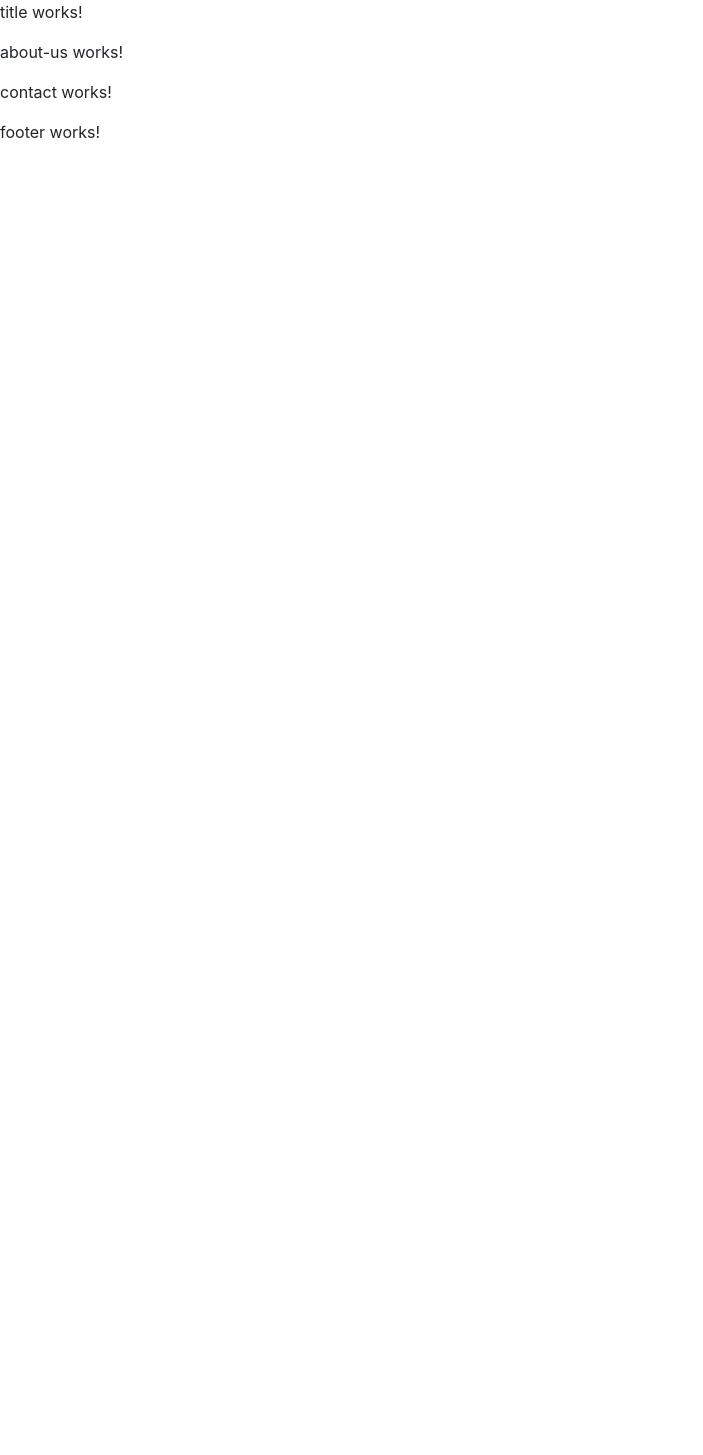
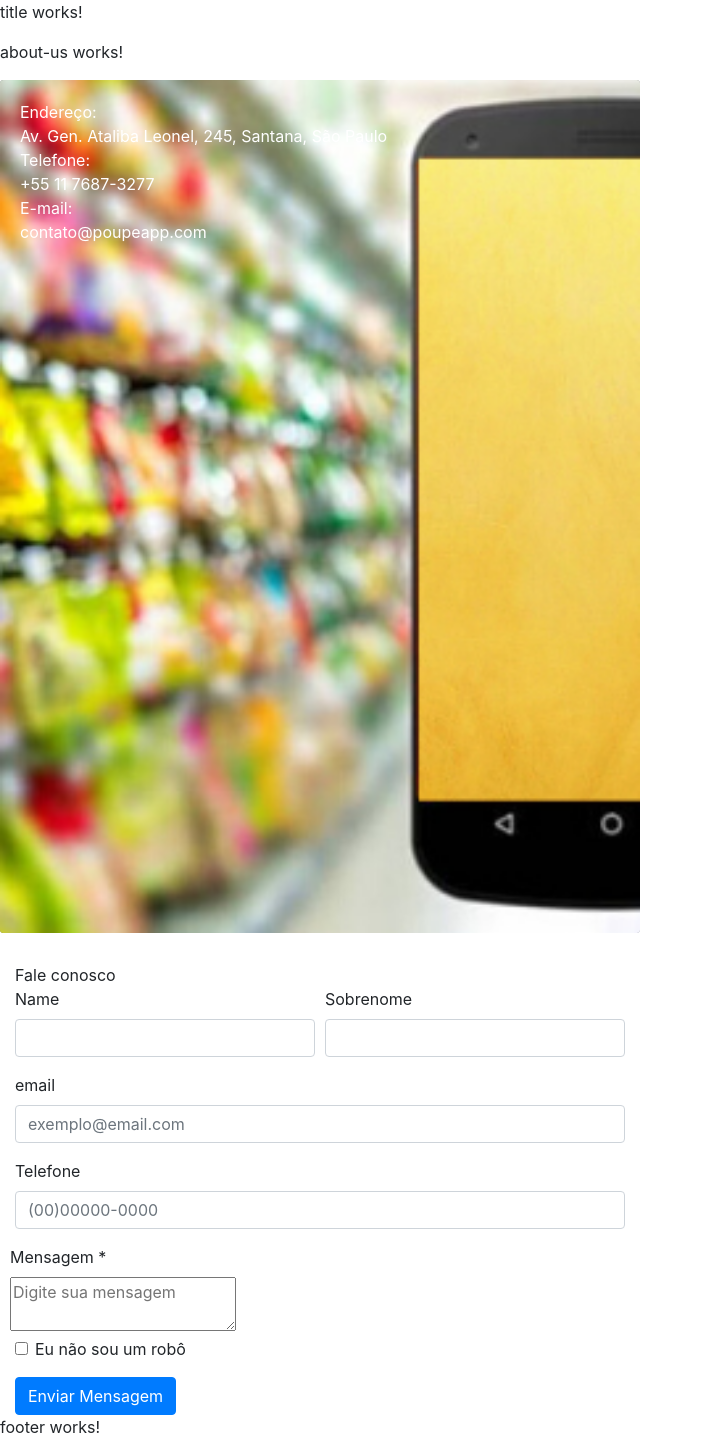
Before and after one commit to lucsaugusto/PoupeApp---projeto, an Angular app in the folder poupe-app/: page / in a window 1280 px wide. Shown: the whole page, without its empty margins (0-703 px from the left). Before the commit the page ends 800 px from the top, so only its background shows below. Built offline with nearby package versions, Linux system fonts and the light colour scheme.

Commit message:
Matheus Contato

```diff
--- a/poupe-app/src/app/component/contact/contact.component.css
+++ b/poupe-app/src/app/component/contact/contact.component.css
@@ -0,0 +1,20 @@
+.card {
+    width: 50%;
+    padding: 0px 0px 0px 0px;
+    background-repeat: no-repeat;
+    background-size: cover;
+    background-position: left;
+    position: relative;
+    z-index: 1;
+    border: 5px;
+}
+.body {
+    width: 50%;
+    padding: 30px 15px 0px 15px;
+    background-repeat: no-repeat;
+    background-size: cover;
+    background-position: right;
+    position: relative;
+    z-index: 1;
+    border: 5px;
+}
--- a/poupe-app/src/app/component/contact/contact.component.html
+++ b/poupe-app/src/app/component/contact/contact.component.html
@@ -1 +1,98 @@
-<p>contact works!</p>
+<form>
+    <div class="card bg-dark text-white">
+        <img src="./../../../assets/image-contact.png" class="card-img" alt="...">
+        <div class="card-img-overlay">
+            <div class="flex-col size2">
+                <span class="txt1 p-b-20">
+                    Endereço:
+                </span>
+                <br>
+
+                <span class="txt2">
+                    Av. Gen. Ataliba Leonel, 245, Santana, São Paulo
+                </span>
+                <br>
+                <span class="txt1 p-b-20">
+                    Telefone:
+                </span>
+                <br>
+                <span class="txt3">
+                    +55 11 7687-3277
+                </span>
+                <br>
+                <span class="txt1 p-b-20">
+                    E-mail:
+                </span>
+                <br>
+                <span class="txt3">
+                    contato@poupeapp.com
+                </span>
+            </div>
+        </div>
+
+        <div class="dis-flex size1 p-b-47">
+            <div class="txt1 p-r-25">
+                <span class="lnr lnr-phone-handset"></span>
+            </div>
+
+
+        </div>
+
+        <div class="dis-flex size1 p-b-47">
+            <div class="txt1 p-r-25">
+                <span class="lnr lnr-envelope"></span>
+            </div>
+
+
+        </div>
+    </div>
+    <div class="body">
+        <div class="container-contact100">
+            <div class="wrap-contact100">
+                <form class="contact100-form validate-form">
+                    <span class="contact100-form-title">
+                        Fale conosco
+                    </span>
+
+
+                    <div class="form-row">
+                        <div class="form-group col-md-6">
+                            <label for="inputEmail4">Name</label>
+                            <input type="name" class="form-control" id="inputName">
+                        </div>
+                        <div class="form-group col-md-6">
+                            <label for="inputSobrenome4">Sobrenome</label>
+                            <input type="Sobrenome" class="form-control" id="inputSobrenome">
+                        </div>
+                    </div>
+                    <div class="form-group">
+                        <label for="inputemail">email</label>
+                        <input type="text" class="form-control" id="inputemail" placeholder="exemplo@email.com">
+                    </div>
+                    <div class="form-group">
+                        <label for="inputTelefone">Telefone</label>
+                        <input type="text" class="form-control" id="inputTelefone" placeholder="(00)00000-0000">
+                    </div>
+                    <div class="form-row">
+                        <div class="form-group col-md-6" class="wrap-input100 validate-input"
+                            data-validate="Mensagem é necessária.">
+                            <label class="label-input100" for="message">Mensagem *</label> <br />
+
+                            <textarea id="message" class="input100" name="message"
+                                placeholder="Digite sua mensagem"></textarea>
+                        </div>
+
+
+                    </div>
+                    <div class="form-group">
+                        <div class="form-check">
+                            <input class="form-check-input" type="checkbox" id="gridCheck">
+                            <label class="form-check-label" for="gridCheck">
+                                Eu não sou um robô
+                            </label>
+                        </div>
+                    </div>
+                    <button type="submit" class="btn btn-primary">Enviar Mensagem</button>
+                </form>
+
+            </div>
--- a/poupe-app/src/index.html
+++ b/poupe-app/src/index.html
@@ -15,16 +15,6 @@
 <body>
   <app-root></app-root>
 
-  <script src="https://code.jquery.com/jquery-3.4.1.slim.min.js"
-    integrity="sha384-J6qa4849blE2+poT4WnyKhv5vZF5SrPo0iEjwBvKU7imGFAV0wwj1yYfoRSJoZ+n"
-    crossorigin="anonymous"></script>
-  <script src="https://cdn.jsdelivr.net/npm/popper.js@1.16.0/dist/umd/popper.min.js"
-    integrity="sha384-Q6E9RHvbIyZFJoft+2mJbHaEWldlvI9IOYy5n3zV9zzTtmI3UksdQRVvoxMfooAo"
-    crossorigin="anonymous"></script>
-  <script src="https://stackpath.bootstrapcdn.com/bootstrap/4.4.1/js/bootstrap.min.js"
-    integrity="sha384-wfSDF2E50Y2D1uUdj0O3uMBJnjuUD4Ih7YwaYd1iqfktj0Uod8GCExl3Og8ifwB6"
-    crossorigin="anonymous"></script>
-
 </body>
 
 </html>
```
Also changed, not shown: poupe-app/src/assets/image-contact.png (added).
